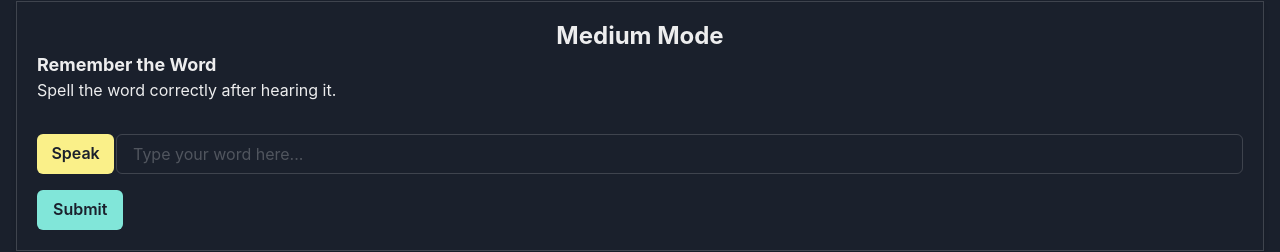
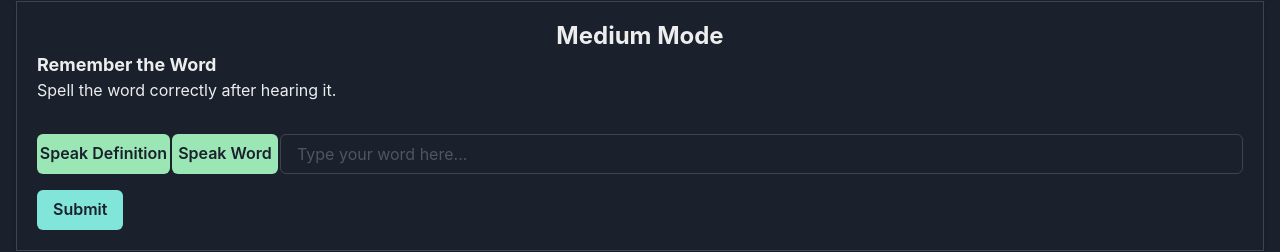
Before and after one commit to Etown-Computer-Science-Club/SolanaWordWave, a React (Vite) app in the folder client/: page /medium in a window 1280 px wide. Shown: the part 95-347 px from the top of the page. Built offline with nearby package versions, Linux system fonts and the light colour scheme; what @solana/wallet-adapter-react, @solana/wallet-adapter-wallets, @solana/web3.js would draw is missing.

Commit message:
Working Start Stop

```diff
--- a/client/src/components/Games/MediumGame.jsx
+++ b/client/src/components/Games/MediumGame.jsx
@@ -1,20 +1,26 @@
 import { useState, useEffect } from 'react';
 import { Box, Text, Input, Button, Flex, Spacer, Heading } from '@chakra-ui/react';
 import handleSpeech from '../Speech';
-import GameService from '../../services/gameService'
+import GameService from '../../services/gameService';
+//import { Icon } from '@chakra-ui/react';
+//import { FaMicrophone } from 'react-icons/fa';
 
 
 const MediumGame = () => {
   const [sentence, setSentence] = useState('');
+  const [buttonClicked, setButtonClicked] = useState("Speak Definition");
+  const [buttonColor, setButtonColor] = useState("green");
+  const [wordButtonClicked, wordSetButtonClicked] = useState("Speak Word");
+  const [wordButtonColor, setWordButtonColor] = useState("green");
   const [data, setData] = useState({
     options: [],
   });
   const walletID = ""
 
+
   useEffect(() => {
     const fetchData = async () => {
       setData( await GameService.getGameDetails())
-      console.log(data);
     };
     fetchData()
   }, []);
@@ -40,9 +46,13 @@ const MediumGame = () => {
       <Text fontSize="lg" fontWeight="bold">Remember the Word</Text>
       <Text mb={4}>Spell the word correctly after hearing it.</Text>
       <Flex columnGap="2px" alignItems="flex-end">
-      <Button mt={4} colorScheme='yellow' onClick={() => handleSpeech(data.definition)}>
-        Speak
+      <Button mt={4} colorScheme={buttonColor} onClick={() => handleSpeech(data.definition, buttonClicked, setButtonClicked, setButtonColor)}>
+        {buttonClicked}
       </Button>
+      <Button mt={4} colorScheme={wordButtonColor} onClick={() => handleSpeech(data.wordOfTheDay, wordButtonClicked, wordSetButtonClicked, setWordButtonColor)}>
+        {wordButtonClicked}
+      </Button>
+
       <Input
         placeholder="Type your word here..."
         value={sentence}
--- a/client/src/components/Speech.jsx
+++ b/client/src/components/Speech.jsx
@@ -1,11 +1,39 @@
 
-function handleSpeech (sentence){
-
-    //alert('Button clicked!!!!');
+function startSpeech (sentence){
 
     let utterance = new SpeechSynthesisUtterance(sentence);
     speechSynthesis.speak(utterance);
 
 }
 
+function stopSpeech(){
+    speechSynthesis.cancel();
+}
+
+function handleSpeech(sentence, buttonClicked, setButtonClicked, setButtonColor){
+    if(buttonClicked == "Speak Definition"){
+
+        setButtonClicked("Stop Definition");
+        setButtonColor("red")
+        startSpeech(sentence);
+    }
+    else if (buttonClicked == "Speak Word"){
+
+        setButtonClicked("Stop Word");
+        setButtonColor("red")
+        startSpeech(sentence);
+    }
+    else if(buttonClicked == "Stop Definition"){
+
+        setButtonClicked("Speak Definition");
+        setButtonColor("green")
+        speechSynthesis.cancel();
+    }
+    else{
+        setButtonClicked("Speak Word");
+        setButtonColor("green")
+        speechSynthesis.cancel();
+    }
+}
+
 export default handleSpeech;
```
Also changed, not shown: 1 other file (tests, documents, lock files or other folders).
